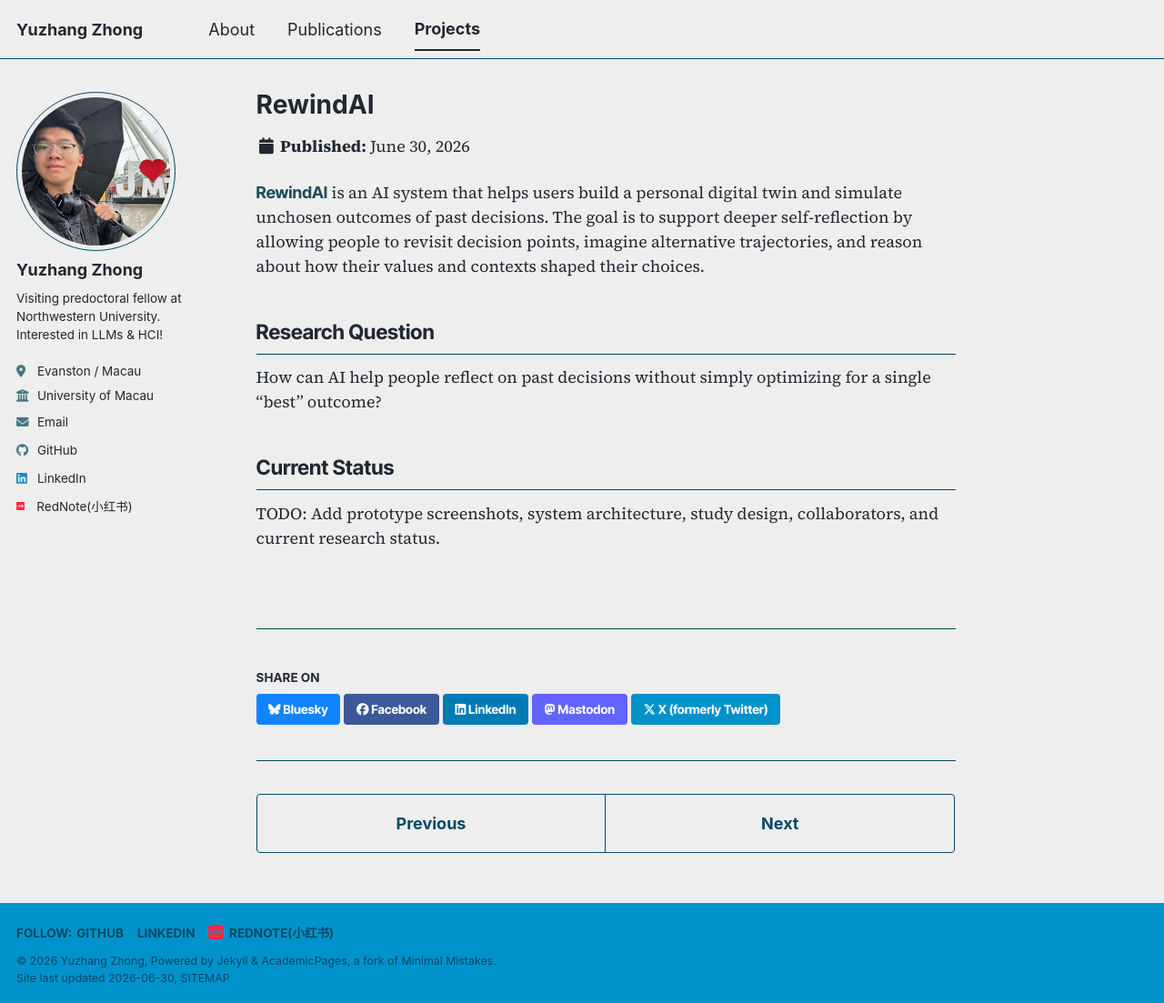
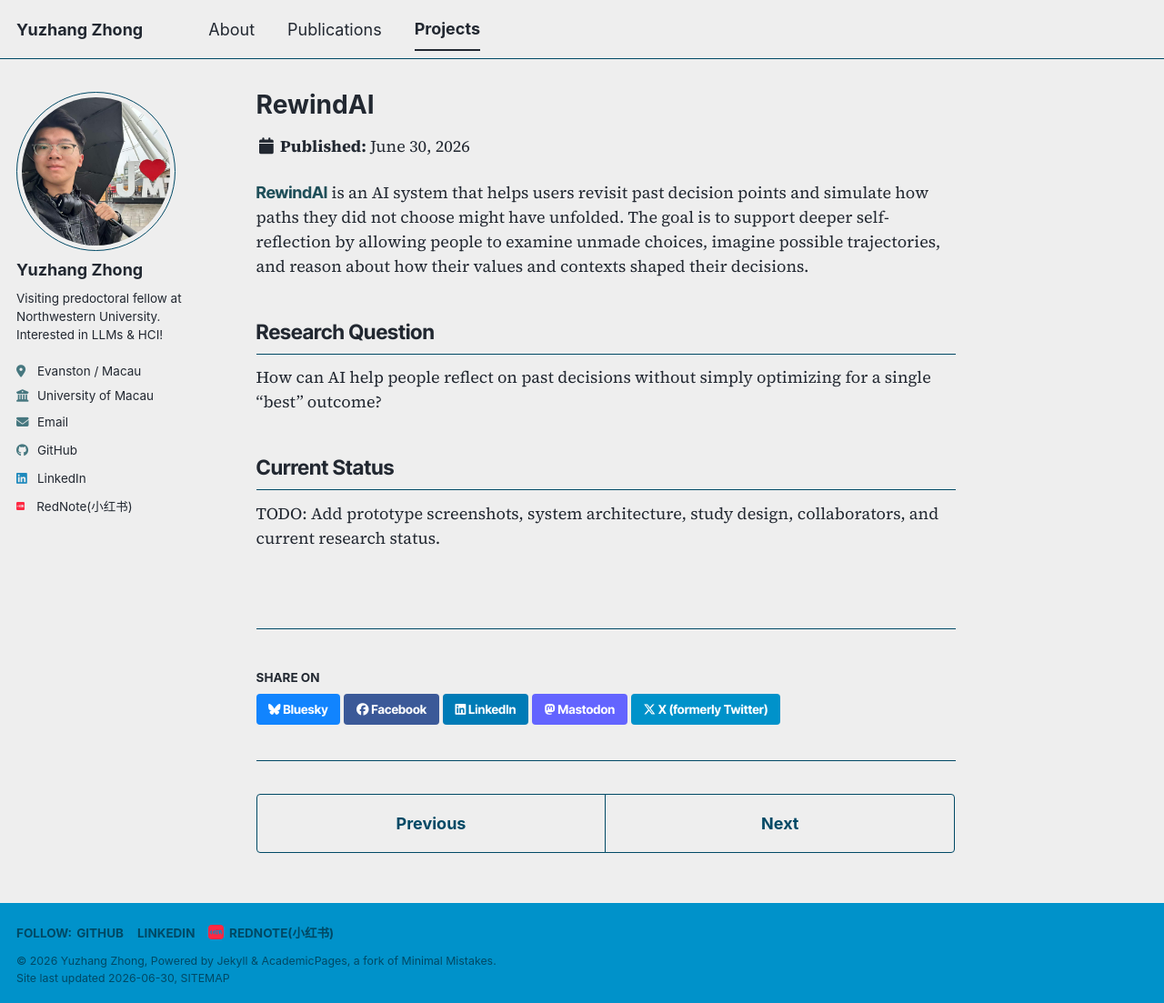
Before and after one commit to yuzhang-zhong/yuzhang-zhong.github.io, a Jekyll site: the page built from _portfolio/rewindai.md, in a window 1280 px wide and 1103 px high. Shown: the whole window at 91% size. Built offline with Jekyll 4.4.1, drawn with Linux system fonts in a browser that asks for light colours; a style sheet for code colours, icons or effects is not loaded.

Commit message:
Refine RewindAI description

```diff
--- a/_portfolio/rewindai.md
+++ b/_portfolio/rewindai.md
@@ -1,16 +1,16 @@
 ---
 title: "RewindAI"
-excerpt: "An AI system that helps users build a personal digital twin and simulate unchosen outcomes of past decisions, supporting deeper self-reflection."
+excerpt: "An AI system that helps users revisit past decision points and simulate how paths they did not choose might have unfolded, supporting deeper self-reflection."
 collection: portfolio
 permalink: /portfolio/rewindai
 theme: initiative
 ---
 
-<span class="project-name">RewindAI</span> is an AI system that helps users build a personal digital twin and
-simulate unchosen outcomes of past decisions. The goal is to support deeper
-self-reflection by allowing people to revisit decision points, imagine
-alternative trajectories, and reason about how their values and contexts shaped
-their choices.
+<span class="project-name">RewindAI</span> is an AI system that helps users revisit past
+decision points and simulate how paths they did not choose might have unfolded.
+The goal is to support deeper self-reflection by allowing people to examine
+unmade choices, imagine possible trajectories, and reason about how their values
+and contexts shaped their decisions.
 
 ## Research Question
 
```
Also changed, not shown: _pages/about.md (+2 -2 lines).
